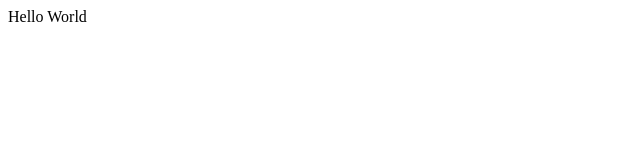
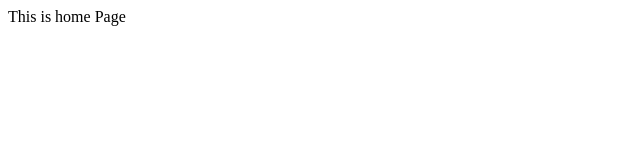
Before and after one commit to rafal19987/Secret-Project, a React (Create React App) app: page / in a window 1280 px wide. Shown: the top 160 px of the page, without its empty margins (0-640 px from the left). Built offline with nearby package versions, Linux system fonts and the light colour scheme.

Commit message:
Create Home page folder and files

```diff
--- a/src/App.jsx
+++ b/src/App.jsx
@@ -1,7 +1,12 @@
 import React from 'react';
+import Home from './pages/Home/Home';
 
 const App = () => {
-  return <div>Hello World</div>;
+  return (
+    <div>
+      <Home></Home>
+    </div>
+  );
 };
 
 export default App;
--- /dev/null
+++ b/src/pages/Home/Home.jsx
@@ -0,0 +1,7 @@
+import React from 'react';
+
+const Home = () => {
+  return <div>This is home Page</div>;
+};
+
+export default Home;
```
Also changed, not shown: src/pages/Home/Home.scss (added).
